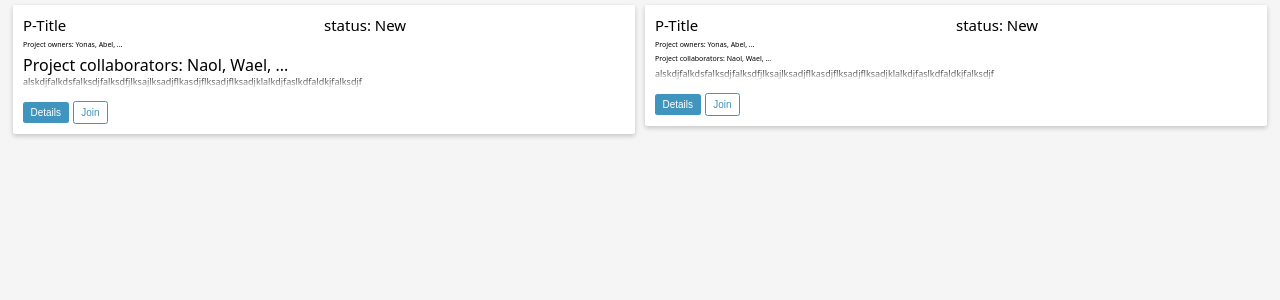
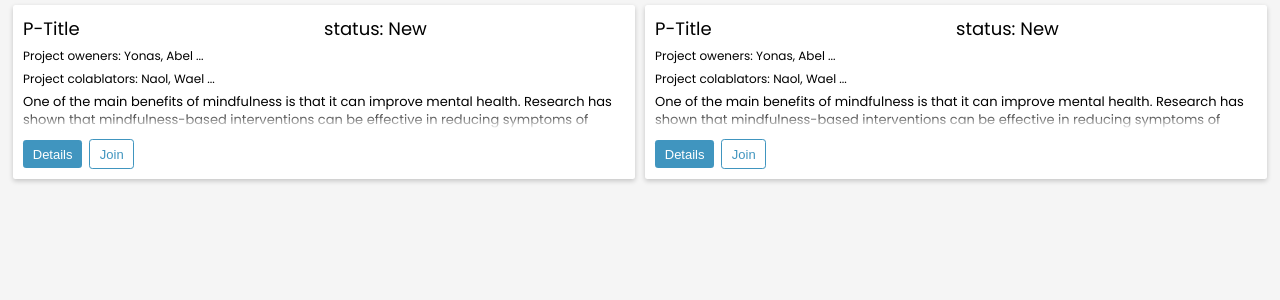
Before and after one commit to Haitham030303/AgileProject, a Flask app: page / in a window 1280 px wide. Shown: the part 62-362 px from the top of the page. Run offline with Flask 2, Linux system fonts and the light colour scheme; parts of the project's set-up code (start-up, migrations or seed data) failed here and were passed over.

Commit message:
Restore lost works from last commits.

```diff
--- a/app.py
+++ b/app.py
@@ -2,7 +2,6 @@ from flask import Flask, render_template, url_for, request
 from flask_sqlalchemy import SQLAlchemy
 from views import views
 from auth import auth
-import models
 
 app = Flask(__name__)
 app.register_blueprint(views, url_prefix="/")
--- a/static/css/main.css
+++ b/static/css/main.css
@@ -143,48 +143,52 @@ a {
   margin-left: 0.25rem;
 }
 
-.card-grid {
+.card-grid{
   display: grid;
-  grid-template-columns: repeat(auto-fit, minmax(300px, 1fr));
+  font-family: 'Poppins', sans-serif;
+  grid-template-columns: repeat(auto-fit, minmax(300px,1fr));
   align-items: flex-start;
 }
 
-.P-owner {
-  margin-bottom: 0.5rem;
-  font-size: 0.7rem;
+.P-owner{
+  margin-bottom: .5rem;
+  font-size: 1.2rem;
+}
+.Project-collaborators{
+  margin-bottom: .5rem;
+  font-size: 1.2rem;
 }
 
-.Project-colablators {
-  margin-bottom: 0.5rem;
-  font-size: 0.7rem;
+.card{
+  background-color: white;
+  padding: 1rem;
+  margin: .5rem;
+  border: none;
+  border-radius: .25rem;
+  box-shadow: 0 2px 5px 0 rgba(0, 0, 0, .2);
 }
 
-.card {
-  background-color: white;
-  padding: 1rem;
-  margin: 0.5rem;
-  border: none;
-  border-radius: 0.25rem;
-  box-shadow: 0 2px 5px 0 rgba(0, 0, 0, 0.2);
-}
-
-.title-grid {
+.title-grid{
   display: grid;
-  grid-template-columns: repeat(auto-fit, minmax(100px, 1fr));
+  grid-template-columns: repeat(auto-fit, minmax(100px,1fr));
   align-items: flex-start;
 }
 
-.P-Title {
-  font-size: 1.5rem;
-  margin-bottom: 0.2rem;
+.P-Title{
+  font-size: 1.8rem;
+  margin-bottom: .2rem;
+}
+.status{
+  font-size: 1.8rem;
+  margin-bottom: .5rem;
 }
 
 .Description{
   font-size: 1.3rem;
-  max-height: calc(2 * 1em * 1.4);
-  line-height: 1.4;
-  overflow: hidden;
-  position: relative;
+ max-height: calc(2 * 1em * 1.4);
+ line-height: 1.4;
+ overflow: hidden;
+ position: relative;
 }
 .Description::before{
   content: "";
@@ -196,42 +200,92 @@ a {
   background: linear-gradient(to bottom, transparent, white);
 }
 
-.status {
-  font-size: 1.5rem;
-  margin-bottom: 0.5rem;
-}
-
-.Description {
-  font-size: 0.9rem;
-  overflow: visible;
-  overflow-wrap: anywhere;
-}
-
-.card-footer {
+.card-footer{
   margin-top: 1rem;
 }
 
-.homebtn {
+.card-footer button{
+  width: auto;
+}
+
+.homebtn{
   --color: hsl(200, 50%, 50%);
   background: var(--color);
   color: white;
   border: none;
-  font-size: 1rem;
-  padding: 0.5em 0.75em;
-  border-radius: 0.25em;
+  font-size: 1.3rem;
+  padding: .5em .75em;
+  border-radius: .25em;
   cursor: pointer;
-  width: auto;
 }
 
-.homebtn:hover,
-.homebtn:focus {
+.homebtn:hover, .homebtn:focus{
   background: hsl(200, 50%, 60%);
 }
 
-.homebtn.btn-outline {
+.homebtn.btn-outline{
   background: none;
   border: 1px solid var(--color);
   color: var(--color);
+}
+
+.homebtn.btn-outline:hover, .homebtn.btn-outline:focus{
+  background: hsl(200, 50%, 90%);
+}
+
+.homebtn + .homebtn{
+  margin-left: .25rem;
+}
+
+/*  */
+
+.alert {
+  padding: 1rem 1.5rem;
+  border: 1px solid transparent;
+  border-radius: 0.25rem;
+}
+
+.alert-danger {
+  color: #721c24;
+  background-color: #f8d7da;
+  border-color: #f5c6cb;
+}
+
+.alert-dismissable {
+  position: relative;
+  padding-right: 3rem;
+}
+
+.alert-dismissable .close {
+  position: absolute;
+  top: 0;
+  right: 0;
+  padding: 1rem 1.5rem;
+  color: inherit;
+}
+
+.fade {
+  opacity: 0;
+  transition: opacity 0.15s linear;
+}
+
+.show {
+  opacity: 1;
+}
+
+.close {
+  width: auto;
+  background-color: inherit;
+  border: none;
+  height: auto;
+  font-size: 2rem;
+  overflow: hidden;
+}
+
+.alert-success {
+  color: #155724;
+  background-color: #d4edda;
+  border-color: #c3e6cb;
 }
 
 /*Nav bar styling starts here*/
--- a/templates/index.html
+++ b/templates/index.html
@@ -12,12 +12,14 @@
         <div class="P-Title">P-Title</div>
         <div class="status">status: New</div>
     </div>
-    <div class="P-owner">Project owners: Yonas, Abel, ...</div>
+        <div class="P-owner">
+        Project oweners: Yonas, Abel ...
+    </div>
     <div class="Project-collaborators">
-      Project collaborators: Naol, Wael, ...
+        Project colablators: Naol, Wael ...
     </div>
     <div class="Description">
-      alskdjfalkdsfalksdjfalksdfjlksajlksadjflkasdjflksadjflksadjklalkdjfaslkdfaldkjfalksdjf
+        One of the main benefits of mindfulness is that it can improve mental health. Research has shown that mindfulness-based interventions can be effective in reducing symptoms of anxiety and depression, and can even be as effective as traditional forms of therapy. Additionally, practicing mindfulness can lead to increased self-awareness, emotional regulation, and a greater sense of well-being.
     </div>
     <div class="card-footer">
         <button class="homebtn">Details</button>
@@ -29,12 +31,14 @@
         <div class="P-Title">P-Title</div>
         <div class="status">status: New</div>
     </div>
-    <div class="P-owner">Project owners: Yonas, Abel, ...</div>
-    <div class="Project-colablators">
-      Project collaborators: Naol, Wael, ...
+    <div class="P-owner">
+        Project oweners: Yonas, Abel ...
+    </div>
+    <div class="Project-collaborators">
+        Project colablators: Naol, Wael ...
     </div>
     <div class="Description">
-      alskdjfalkdsfalksdjfalksdfjlksajlksadjflkasdjflksadjflksadjklalkdjfaslkdfaldkjfalksdjf
+        One of the main benefits of mindfulness is that it can improve mental health. Research has shown that mindfulness-based interventions can be effective in reducing symptoms of anxiety and depression, and can even be as effective as traditional forms of therapy. Additionally, practicing mindfulness can lead to increased self-awareness, emotional regulation, and a greater sense of well-being.
     </div>
     <div class="card-footer">
         <button class="homebtn">Details</button>
```
Lines whose indentation alone changed are shown as unchanged.
